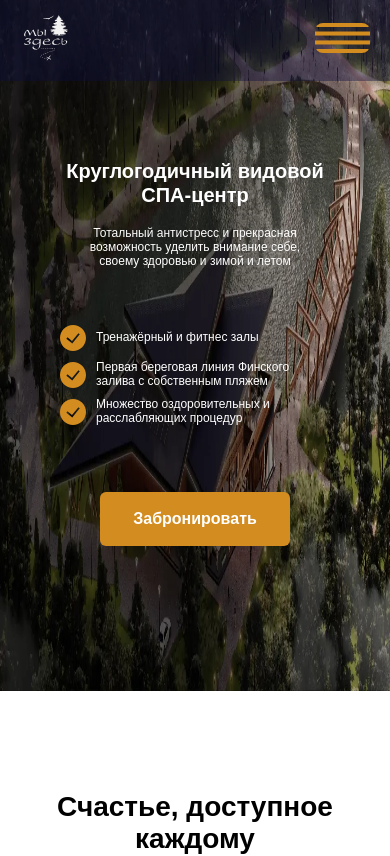
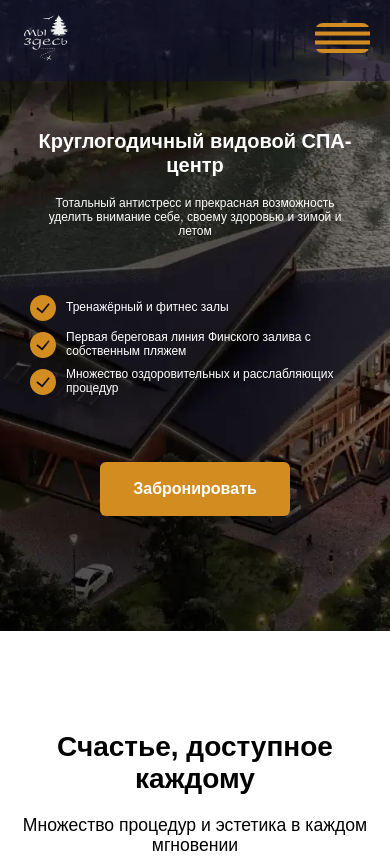
Before and after one commit to iavianm/mizdes-react, a React (Vite) app: page /spa in a window 390 px wide. Shown: the top 856 px of the page. Built offline with nearby package versions, Linux system fonts and the light colour scheme; no server answers.

Commit message:
hero background fix and popup tour fix (#4)
Co-authored-by: Анастасия Маевская <Quri.mau@gmail.com>

```diff
--- a/src/components/Hero/Hero.css
+++ b/src/components/Hero/Hero.css
@@ -82,6 +82,12 @@
   font-size: 20px;
 }
 
+@media screen and (max-width: 1700px) {
+  .hero-section {
+    background-size: cover;
+  }
+}
+
 @media screen and (max-width: 1140px) {
   .hero-content h3,
   .hero-content h1,
@@ -125,6 +131,10 @@
     font-size: 16px;
     width: calc(100% - 20px);
   }
+
+  .hero-section {
+    padding: 30px;
+  }
 }
 
 @media screen and (max-width: 560px) {
@@ -143,6 +153,10 @@
 }
 
 @media screen and (max-width: 480px) {
+  .hero-section {
+    padding: 20px;
+  }
+
   .hero-content {
     width: calc(100% - 20px);
     display: flex;
--- a/src/components/HousesPage/HousesPage.jsx
+++ b/src/components/HousesPage/HousesPage.jsx
@@ -13,6 +13,7 @@ const HousesPage = ({ handleTogglePopup }) => {
   function toggleBodyOverflow() {
     const body = document.body;
     body.style.overflow = body.style.overflow === "hidden" ? "" : "hidden";
+    body.style.height = body.style.height === '100vh' ? '' : '100vh';
   }
 
   function handleTogglePopupTour(house) {
--- a/src/components/HousesPopup/HousesPopup.css
+++ b/src/components/HousesPopup/HousesPopup.css
@@ -14,7 +14,6 @@
   justify-content: center;
   align-items: center;
   z-index: 11000;
-  overflow-y: scroll;
 }
 
 .popup-open {
@@ -24,7 +23,7 @@
 
 .popup-block {
   width: 95vw;
-  height: auto;
+  height: 95vh;
   margin: 20px;
   background-color: #1b0c42;
   display: flex;
@@ -70,7 +69,7 @@
 }
 
 .popup-option {
-  max-width: 70%;
+  max-width: 80%;
   height: auto;
 }
 
@@ -146,14 +145,14 @@
     text-align: center;
   }
 
-  .popup-block {
-    margin: 150px 0 30px;
-  }
-
   .popup-container {
     padding: 30px;
     flex-direction: column;
     gap: 5px;
+  }
+
+  .popup-option {
+    max-width: 90%;
   }
 
   .popup-schemes {
@@ -167,10 +166,6 @@
   .popup-scheme {
     max-width: 40%;
     transform: rotate(90deg);
-  }
-
-  .popup-option {
-    max-width: 60%;
   }
 
   .popup-options {
@@ -214,10 +209,6 @@
 }
 
 @media screen and (max-width: 450px) {
-  .popup-block {
-    margin: 200px 0 30px;
-  }
-
   .popup-container {
     padding: 20px;
   }
```
